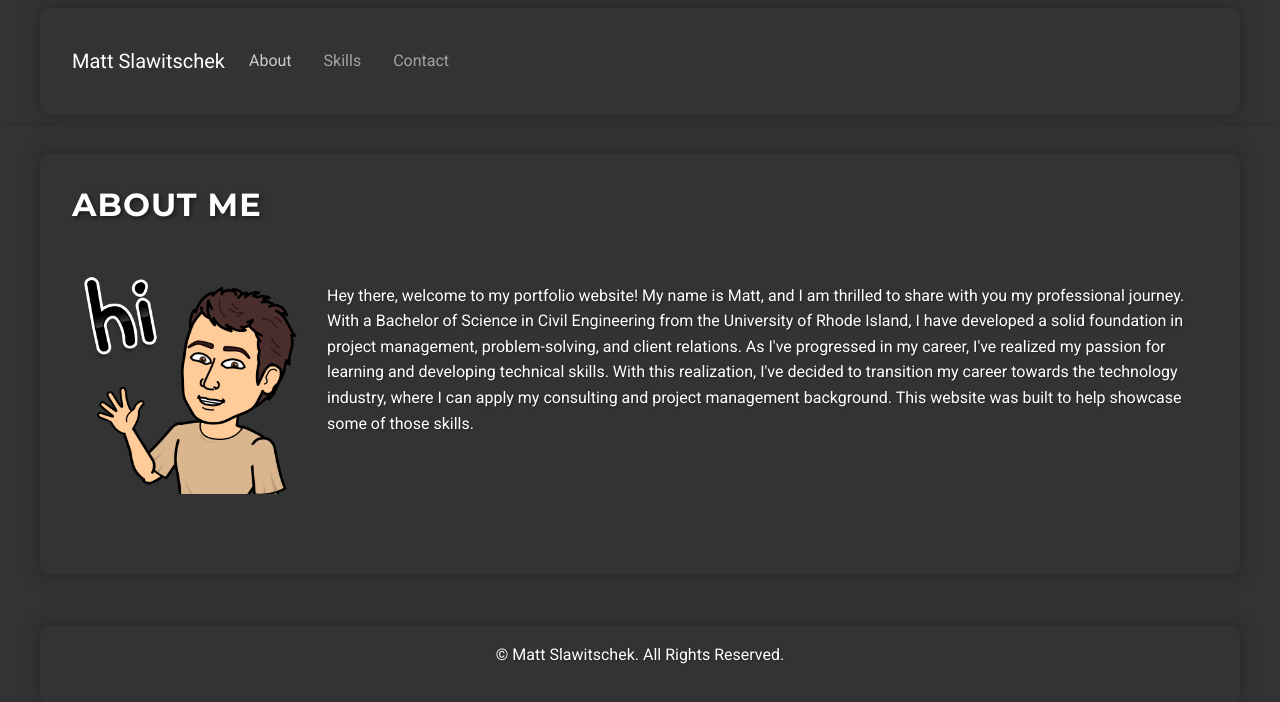
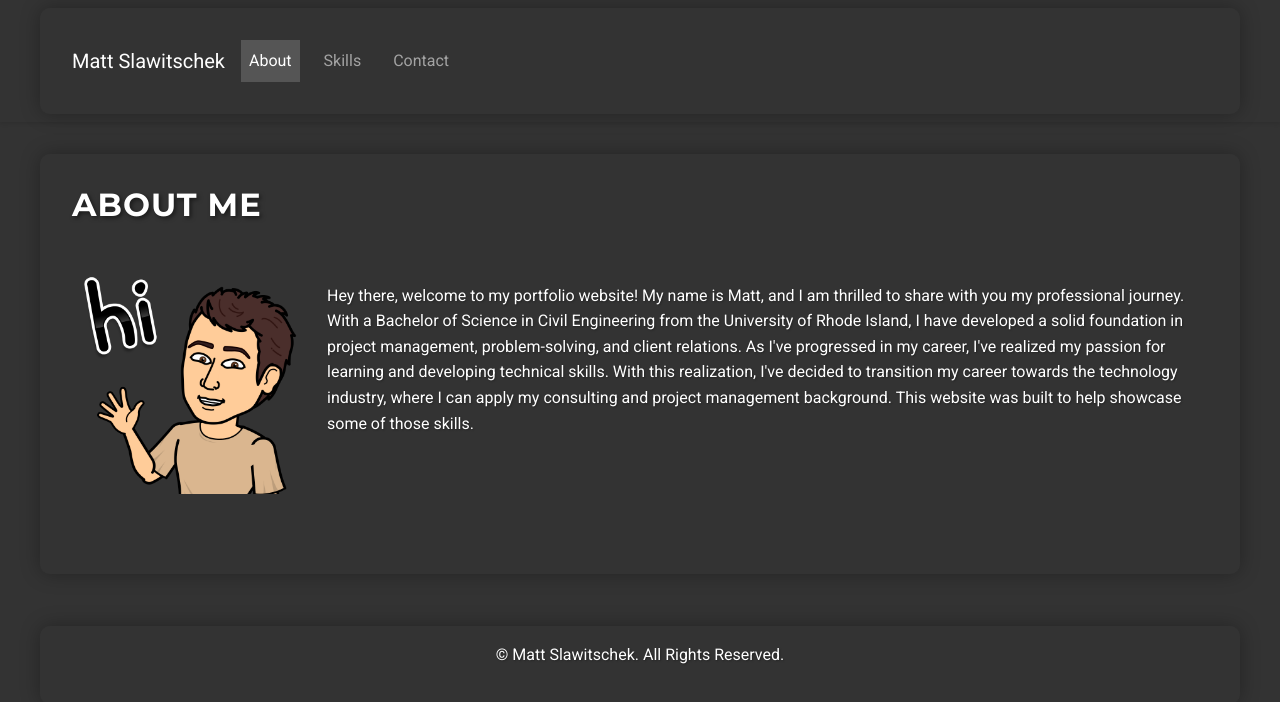
Before and after one commit to mattslaw/mattslaw.github.io, a plain HTML site: page index.html in a window 1280 px wide. Both pictures are taken after a click on the link "About". Drawn offline with nearby package versions, Linux system fonts and the light colour scheme.

Commit message:
Your commit message here

```diff
--- a/scripts.js
+++ b/scripts.js
@@ -48,6 +48,10 @@ document.addEventListener('DOMContentLoaded', () => {
 
             smoothScrollTo(targetSection);
 
+            // Update active state
+            navLinks.forEach((navLink) => navLink.classList.remove('active'));
+            e.target.classList.add('active');
+
             // Hide all sections
             sections.forEach((section) => {
                 section.style.display = 'none';
@@ -58,4 +62,6 @@ document.addEventListener('DOMContentLoaded', () => {
             fadeIn(targetSection);
         });
     });
+
+
 });
--- a/styles.css
+++ b/styles.css
@@ -58,6 +58,11 @@ a:hover {
 
 .nav-item {
     margin-right: 1rem;
+}
+
+.nav-link.active {
+    background-color: #555;
+    color: white;
 }
 
 /* Main Content */
```
